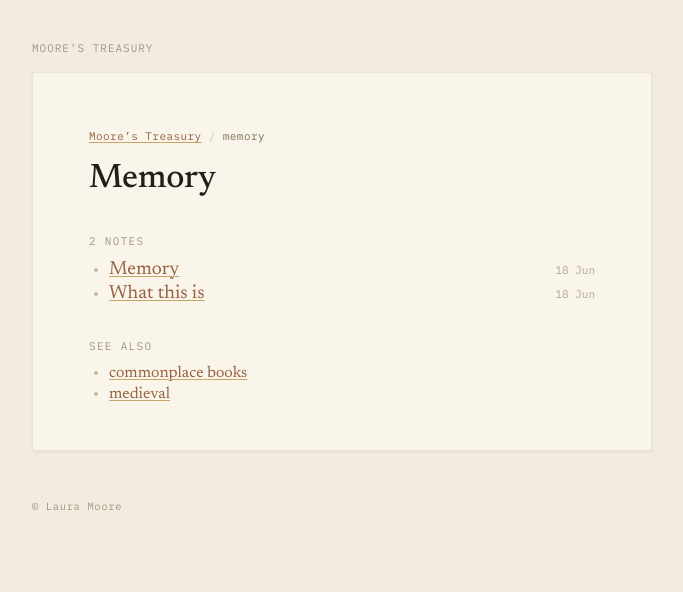
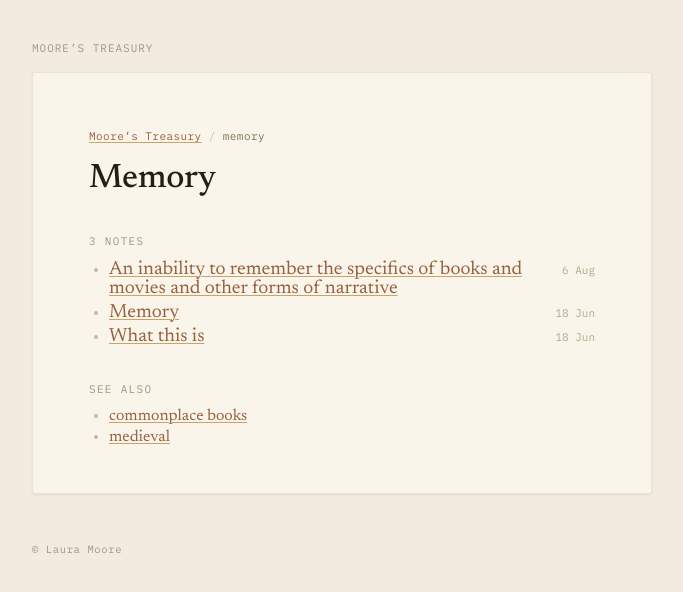
Before and after one commit to lauramoorewrites-del/treasury, a Jekyll site: the page built from topics/memory.md, in a window 1280 px wide. Shown: the top 592 px of the page, without its empty margins (298-981 px from the left). Built offline with Jekyll 4.4.1, drawn with Linux system fonts in a browser that asks for light colours.

Commit message:
Add #60: An inability to remember the specifics of books and movies
Ferrante on forgetting as generative for imagination; backfill CSV entries 56-59

Co-Authored-By: Claude Opus 4.6 (1M context) <noreply@anthropic.com>

```diff
--- a/topics/memory.md
+++ b/topics/memory.md
@@ -4,6 +4,9 @@ title: "Memory"
 topic: "memory"
 permalink: /topics/memory/
 notes:
+  - title: "An inability to remember the specifics of books and movies and other forms of narrative"
+    url: "/an-inability-to-remember-the-specifics/"
+    date: "6 Aug"
   - title: "Memory"
     url: "/memory/"
     date: "18 Jun"
```
Also changed, not shown: _pages/an-inability-to-remember-the-specifics.md (added, +19 -0 lines), index.md (+3 -0 lines), topics/authors.md (+3 -0 lines), topics/creativity.md (+3 -0 lines), topics/reading.md (+3 -0 lines).
